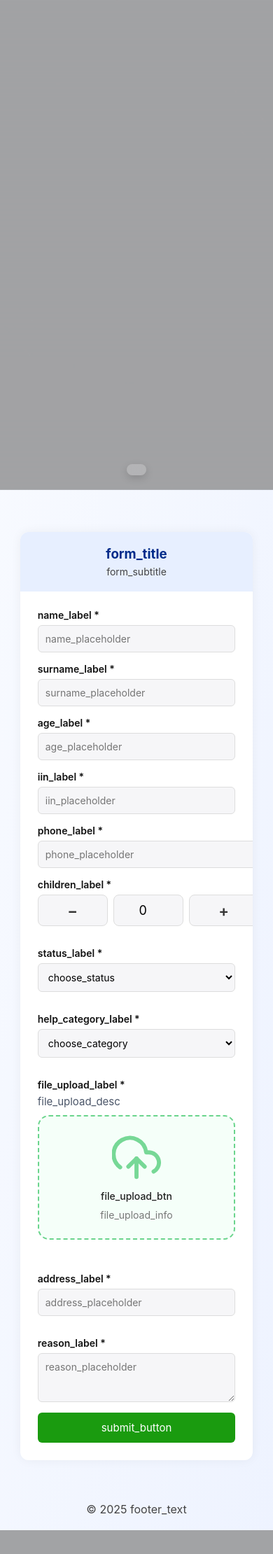
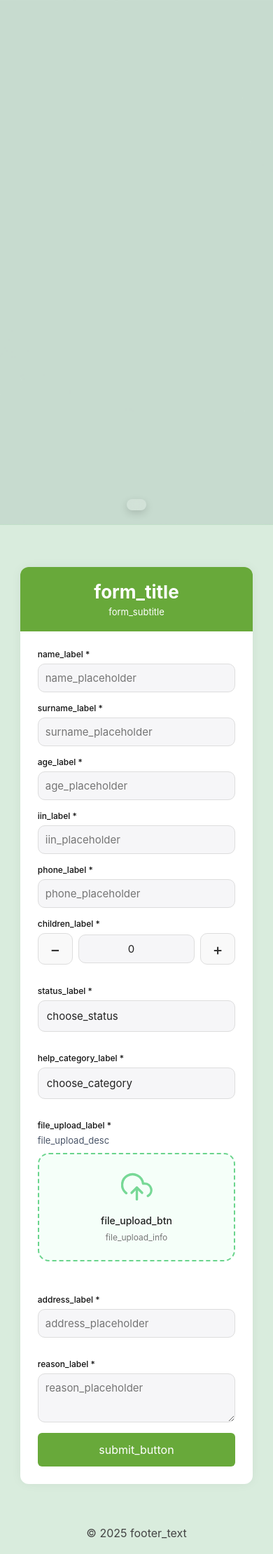
Before and after one commit to aribzhan-dev/shukir, a Django app: page / in a window 390 px wide. Shown: the whole page at 70% size. Before the commit the page ends 2186 px from the top, so only its background shows below. Run offline with Django 5.2, Linux system fonts and the light colour scheme; data that the repository does not hold is empty.

Commit message:
new style with new dizayn background color lightgreen

```diff
--- a/static/css/style.css
+++ b/static/css/style.css
@@ -12,7 +12,8 @@
 }
 
 body {
-  background: linear-gradient(to bottom right, #f9fbff, #eef3ff);
+  /*background: linear-gradient(to bottom right, #f9fbff, #eef3ff);*/
+  background-color: rgba(106, 180, 123, 0.25);
   color: #111;
 }
 
@@ -37,7 +38,7 @@ header {
 .main-header {
   position: relative;
   width: 100%;
-  height: 700px;
+  height: 750px;
   background: url("/static/video/shukir.gif") center/cover no-repeat;
   display: flex;
   align-items: center;
@@ -45,9 +46,9 @@ header {
 }
 
 .header-overlay {
-  background: rgba(0, 0, 0, 0.3);
+  background: rgba(106, 180, 123, 0.25);
   width: 100%;
-  height: 700px;
+  height: 750px;
   display: flex;
   align-items: center;
   justify-content: center;
@@ -92,9 +93,9 @@ header {
 
 
 .lang-btn.active {
-  background: #1a9b0f;
+  background: #68a93a;
   color: #ffffff;
-  border-color: #1a9b0f;
+  border-color: #68a93a;
   box-shadow: 0 0 10px rgba(106, 212, 140, 0.6);
   transform: translateY(-2px);
 }
@@ -120,19 +121,20 @@ main {
 }
 
 .form-header {
-  background: #e7efff;
+  background: #68a93a;
   text-align: center;
   padding: 20px;
 }
 
 .form-header h3 {
-  color: #002b8a;
+  color: #ffffff;
   margin-bottom: 5px;
+  font-size: 26px;
 }
 
 .form-header p {
-  color: #444;
-  font-size: 14px;
+  color: #ffffff;
+  font-size: 13px;
 }
 
 form {
@@ -225,12 +227,12 @@ form {
 
 .counter-container input {
   width: 100px;
-  height: 45px;
+  padding: 8px;
   text-align: center;
   font-size: 18px;
   color: #000;
   background: rgb(246, 246, 248);
-  border: 1.5px solid rgb(221, 221, 221);
+  border: 1px solid rgb(221, 221, 221);
   border-radius: 8px;
   outline: none;
   transition: all 0.3s ease;
@@ -242,12 +244,12 @@ form {
 
 .counter-btn {
   width: 100px;
-  height: 45px;
   font-size: 22px;
-  font-weight: 600;
+  padding: 6px;
+  font-weight: 500;
   color: #333;
   background-color: rgb(246, 246, 248);
-  border: 1.5px solid rgb(221, 221, 221);
+  border: 1px solid rgb(221, 221, 221);
   border-radius: 8px;
   cursor: pointer;
   transition: 0.25s ease;
@@ -264,9 +266,9 @@ form {
 }
 
 label {
-  font-size: 14px;
+  font-size: 12px;
   margin-bottom: 6px;
-  font-weight: 600;
+  font-weight: 500;
 }
 
 input, select, textarea {
@@ -285,7 +287,7 @@ textarea {
 
 .submit-btn {
   width: 100%;
-  background: #1a9b0f;
+  background: #68a93a;
   color: #fff;
   border: none;
   padding: 12px;
@@ -305,7 +307,90 @@ footer {
   margin-bottom: 20px;
 }
 
-/* ✅ Responsive */
+
+input:focus,
+textarea:focus,
+select:focus,
+button:focus,
+.submit-btn:focus {
+  border-color: #6ab47b;
+  box-shadow: 0 0 0 3px rgba(106, 180, 123, 0.25);
+  background-color: #f6fff7;
+  transition: all 0.25s ease;
+}
+
+
+input:active,
+textarea:active,
+select:active,
+button:active {
+  background-color: #ecfff0;
+  border-color: #4fb877;
+  transform: scale(0.99);
+}
+
+.submit-btn:active {
+  background: #3e9a63;
+  transform: scale(0.98);
+}
+
+input[type="text"],
+input[type="number"],
+input[type="tel"],
+input[type="email"],
+textarea,
+select {
+  -webkit-appearance: none;
+  -moz-appearance: none;
+  appearance: none;
+  background-color: #f6f6f8;
+  border: 1px solid #ddd;
+  border-radius: 10px;
+  padding: 12px;
+  width: 100%;
+  font-size: 16px;
+  font-family: "Inter", sans-serif;
+  color: #222;
+  transition: all 0.25s ease;
+  box-shadow: none;
+}
+
+input:focus,
+textarea:focus,
+select:focus {
+  border-color: #6ab47b;
+  box-shadow: 0 0 0 3px rgba(106, 180, 123, 0.25);
+  background-color: #f6fff7;
+  outline: none;
+}
+
+
+.counter-btn {
+  width: 80px;
+  height: 45px;
+  font-size: 22px;
+  font-weight: 500;
+  color: #333;
+  background-color: #f9f9f9;
+  border: 1px solid #dddddd;
+  border-radius: 10px;
+  cursor: pointer;
+  transition: all 0.25s ease;
+  box-shadow: none;
+}
+
+.counter-btn:hover {
+  background-color: #f3fff7;
+  border-color: #4fb877;
+}
+
+.counter-btn:active {
+  background-color: #e7ffe8;
+  transform: scale(0.98);
+}
+
+
+
 @media (max-width: 768px) {
   .row {
     flex-direction: column;
@@ -393,3 +478,55 @@ footer {
     letter-spacing: 0.4px;
   }
 }
+
+
+@media (max-width: 600px) {
+  input,
+  textarea,
+  select,
+  button {
+    font-size: 15px;
+    padding: 12px;
+    border-radius: 10px;
+  }
+
+  .submit-btn {
+    padding: 14px;
+    font-size: 16px;
+  }
+}
+@media (max-width: 768px) {
+  input[type="text"],
+  input[type="tel"],
+  input[type="number"],
+  textarea {
+    font-size: 15px;
+    padding: 10px;
+  }
+}
+@media (max-width: 600px) {
+  .upload-box {
+    padding: 25px 10px;
+    min-height: 130px;
+  }
+
+  .upload-icon svg {
+    width: 45px;
+    height: 45px;
+    stroke-width: 1.8;
+  }
+
+  .upload-text {
+    font-size: 14px;
+    margin-top: 6px;
+  }
+
+  .upload-hint {
+    font-size: 12px;
+    margin-top: 4px;
+  }
+
+  .upload-desc {
+    font-size: 13px;
+  }
+}
```
